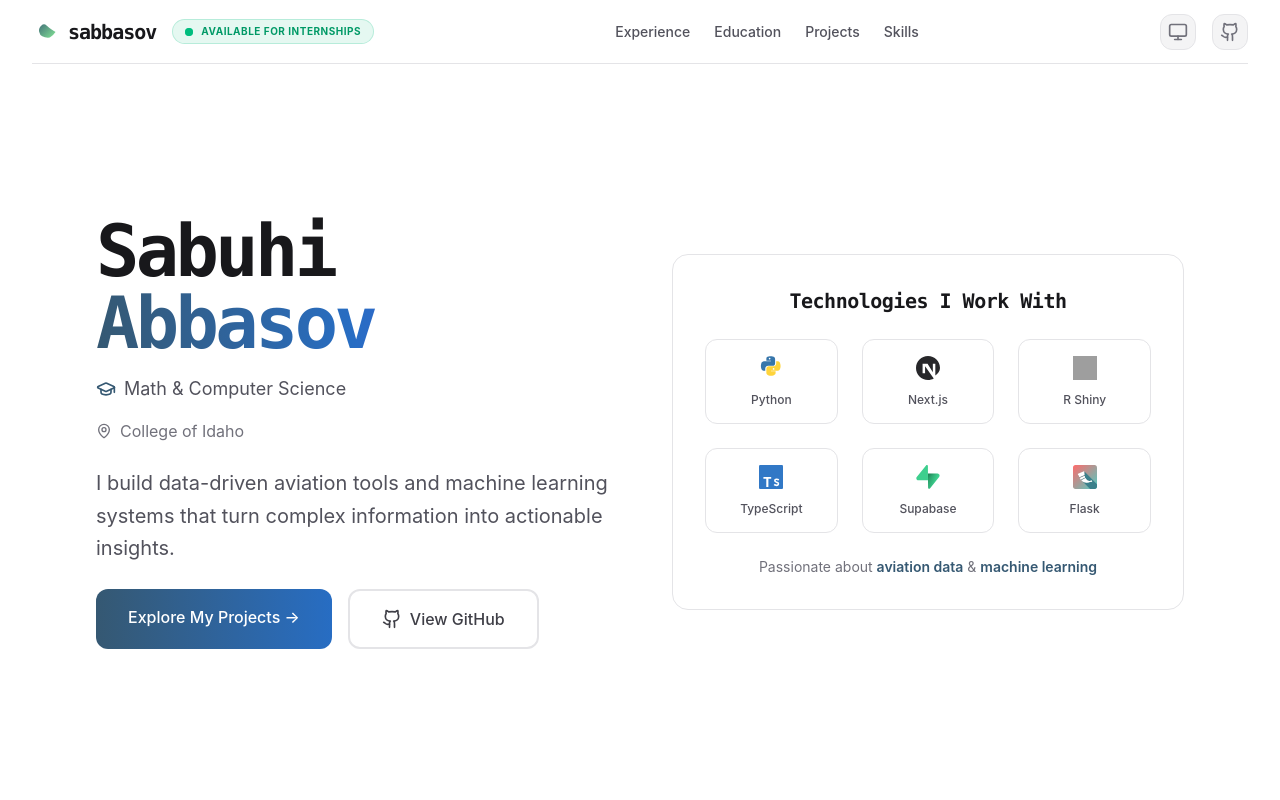
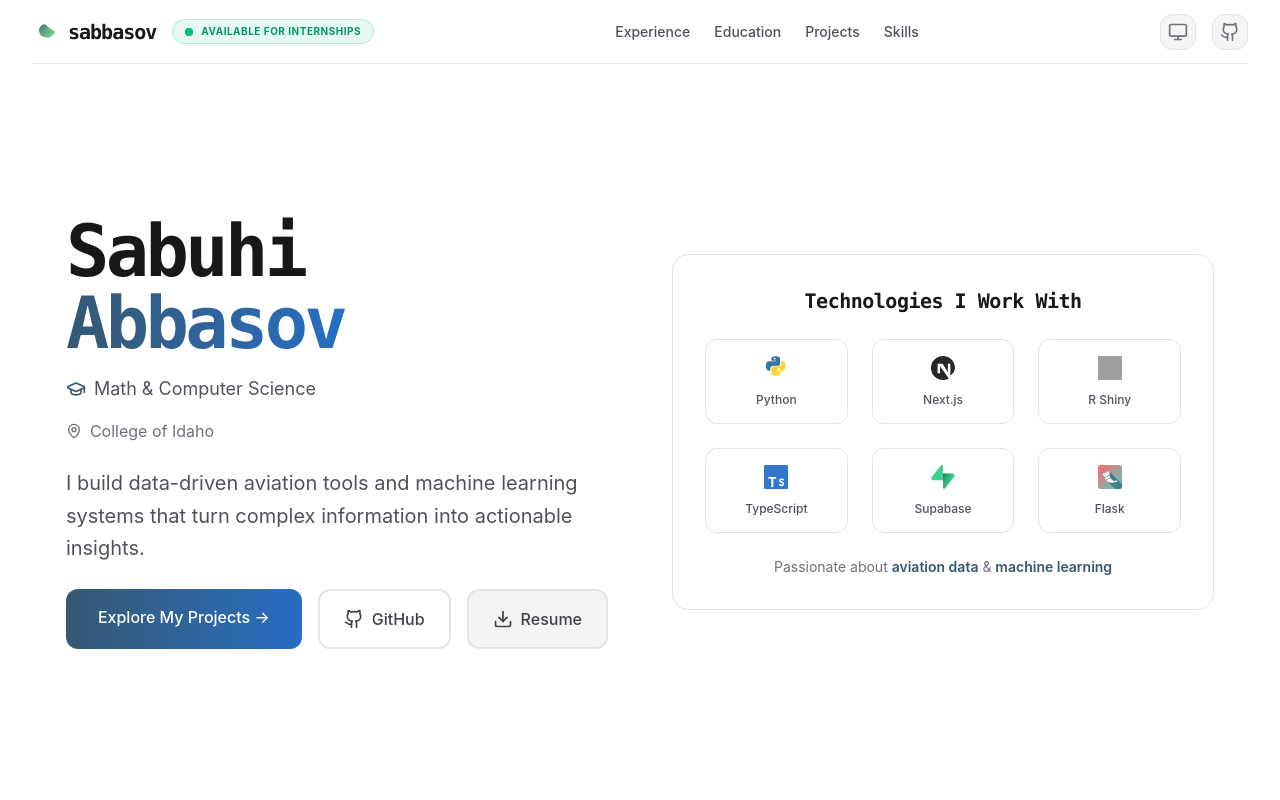
Before and after one commit to sabbasov/sabbasov.com, a Next.js app: page / in a window 1280 px wide. Shown: the top 800 px of the page. Built offline with nearby package versions, Linux system fonts and the light colour scheme; grey boxes are pictures that could not be loaded.

Commit message:
add download resume

```diff
--- a/app/components/contact.tsx
+++ b/app/components/contact.tsx
@@ -1,7 +1,7 @@
 'use client';
 
 import { motion } from 'framer-motion';
-import { Mail, Linkedin } from 'lucide-react';
+import { Mail, Linkedin, Download } from 'lucide-react';
 
 const Contact = () => {
   return (
@@ -26,6 +26,10 @@ const Contact = () => {
               <Linkedin size={20} />
               <span>linkedin.sabbasov.com</span>
             </a>
+            <a href="/resume.pdf" target="_blank" rel="noopener noreferrer" className="flex items-center gap-2 text-zinc-600 dark:text-zinc-400 hover:text-custom-blue dark:hover:text-custom-blue transition-colors duration-300">
+              <Download size={20} />
+              <span>Download Resume</span>
+            </a>
           </div>
         </motion.div>
       </div>
--- a/app/components/hero.tsx
+++ b/app/components/hero.tsx
@@ -2,7 +2,7 @@
 
 import { motion } from 'framer-motion';
 import Link from 'next/link';
-import { Github, MapPin, GraduationCap } from 'lucide-react';
+import { Github, MapPin, GraduationCap, Download } from 'lucide-react';
 
 const techStack = [
   {
@@ -136,15 +136,27 @@ const Hero = () => {
                 Explore My Projects →
               </a>
 
+              <div className="flex flex-col sm:flex-row gap-4">
                 <a
                   href="https://github.com/sabbasov"
                   target="_blank"
                   rel="noopener noreferrer"
-                className="flex items-center gap-2 border-2 border-zinc-200 dark:border-zinc-700 text-zinc-700 dark:text-zinc-300 font-medium px-8 py-4 rounded-xl hover:border-[#355872] hover:text-[#355872] dark:hover:border-[#276DC3] dark:hover:text-[#276DC3] transition-all duration-300"
+                  className="flex items-center gap-2 border-2 border-zinc-200 dark:border-zinc-700 text-zinc-700 dark:text-zinc-300 font-medium px-6 py-4 rounded-xl hover:border-[#355872] hover:text-[#355872] dark:hover:border-[#276DC3] dark:hover:text-[#276DC3] transition-all duration-300"
                 >
                   <Github size={20} />
-                View GitHub
+                  GitHub
                 </a>
+
+                <a
+                  href="/resume.pdf"
+                  target="_blank"
+                  rel="noopener noreferrer"
+                  className="flex items-center gap-2 bg-zinc-100 dark:bg-zinc-800 border-2 border-zinc-200 dark:border-zinc-700 text-zinc-700 dark:text-zinc-300 font-medium px-6 py-4 rounded-xl hover:border-[#355872] hover:text-[#355872] hover:bg-zinc-50 dark:hover:border-[#276DC3] dark:hover:text-[#276DC3] dark:hover:bg-zinc-750 transition-all duration-300"
+                >
+                  <Download size={20} />
+                  Resume
+                </a>
+              </div>
             </motion.div>
           </div>
 
```
Also changed, not shown: 1 other file (tests, documents, lock files or other folders). Lines whose indentation alone changed are shown as unchanged.
